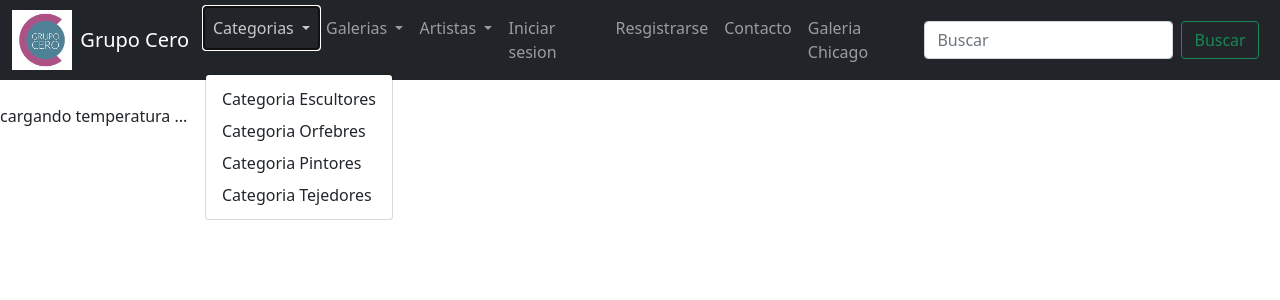
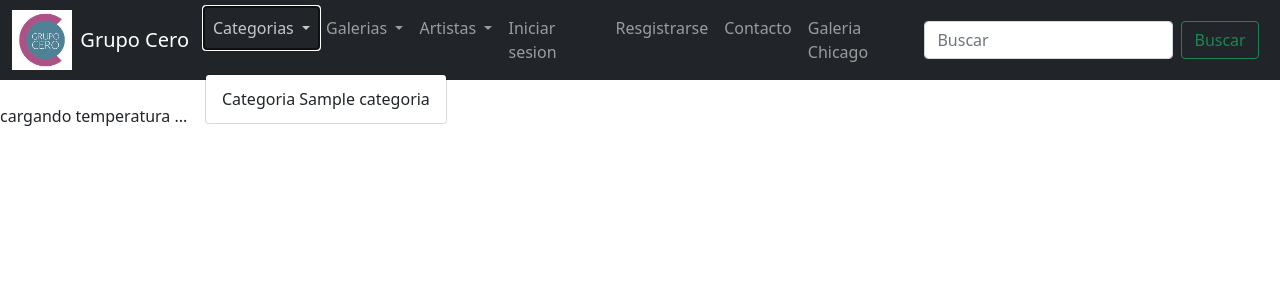
Before and after one commit to alemoyas/galeria_zero, a Django app: page /navbar/ in a window 1280 px wide, after a click on "Categorias". Shown: the top 300 px of the page. Run offline with Django 3.2, Linux system fonts and the light colour scheme; tables that the repository leaves empty hold one stand-in row (values such as "Sample post").

Commit message:
agrego categoria a  los path, funcionando

```diff
--- a/core/templates/core/ficha_obra.html
+++ b/core/templates/core/ficha_obra.html
@@ -26,7 +26,7 @@
         <div class="row">
             <div class="col-12"><br></div>
             <div class="col-md-1 col-0"></div>
-            <div class="col-md-4 col-5"><a type='button' class="btn btn-primary" role="button" href="{{autor.idautor}}">Autor</a></div>
+            <div class="col-md-4 col-5"><a type='button' class="btn btn-primary" role="button" href="../autores/{{autor.idautor}}">Autor</a></div>
             <div class="col-md-2 col-2"></div>
             <div class="col-md-4 col-5"><a type='button' class="btn btn-primary" role="button" href="{%url 'contacto'%}">contaco</a></div>
             <div class="col-md-1 col-0"></div>
--- a/core/templates/core/navbar.html
+++ b/core/templates/core/navbar.html
@@ -28,17 +28,16 @@
                 Categorias
               </a>
               <ul class="dropdown-menu" aria-labelledby="navbarDropdown">
-                <li><a class="dropdown-item" href="./categorias/categoria_escultores.html">Categoria Escultores</a></li>
-                <li><a class="dropdown-item" href="./categorias/categoria_orfebres.html">Categoria Orfebres</a></li>
-                <li><a class="dropdown-item" href="./categorias/categoria_pintores.html">Categoria Pintores</a></li>
-                <li><a class="dropdown-item" href="./categorias/categoria_tejedor.html">Categoria Tejedores</a></li>
+                {% for categoria in categorias %}
+                  <li><a class="dropdown-item" href="../categoria/{{categoria.idcategoria}}">Categoria {{categoria.nombre}}</a></li>
+                {% endfor %}
+
               </ul>
             <li class="nav-item dropdown">
               <a class="nav-link dropdown-toggle" href="#" id="navbarDropdown" role="button" data-bs-toggle="dropdown" aria-expanded="false">
                 Galerias
               </a>
               <ul class="dropdown-menu" aria-labelledby="navbarDropdown">
-                <li><a class="dropdown-item" href="./galerias/galeria_generica_Van_Gogh.html">Galeria de Vincent van Gogh</a></li>
               {% for autor in  autores%}
                 <li><a class="dropdown-item" href="../galeria/{{autor.idautor}}">Galeria de {{autor.nombre}}</a></li>
 
--- a/core/views.py
+++ b/core/views.py
@@ -31,16 +31,18 @@
         autores = Autor.objects.all()
         obras =   Obra.objects.filter(autor_id = id)
         autor = Autor.objects.get(idautor=id)
+        categorias = Categoria.objects.all()
 
-        contexto = {'obras': obras,  'autor':autor, 'autores':autores}
+        contexto = {'obras': obras,  'autor':autor, 'autores':autores, 'categorias':categorias}
         return render(request, 'core/galeria_autor.html', contexto)
 
 def vista_dinamica_autores(request, id):
         autores = Autor.objects.all()
         autor = Autor.objects.get(idautor=id)
+        categorias = Categoria.objects.all()
 
 
-        contexto = {'autor':autor, 'autores':autores}
+        contexto = {'autor':autor, 'autores':autores, 'categorias':categorias}
         return render(request, 'core/ficha_autor.html', contexto)
 
 
@@ -56,9 +58,9 @@
 
 def index(request):
         autores = Autor.objects.all()
+        categorias = Categoria.objects.all()
 
-
-        datos = {"autores" : autores}
+        datos = {"autores" : autores, 'categorias':categorias}
 
         return render(request, "core/index.html", datos)
 
@@ -66,8 +68,9 @@
 
 
 def navbar(request):
+        categorias = Categoria.objects.all()
         autores = Autor.objects.all()
-        datos = {"autores" : autores}
+        datos = {"autores" : autores, 'categorias':categorias}
         return render(request, "core/navbar.html", datos)
 
 def contacto(request):
```
